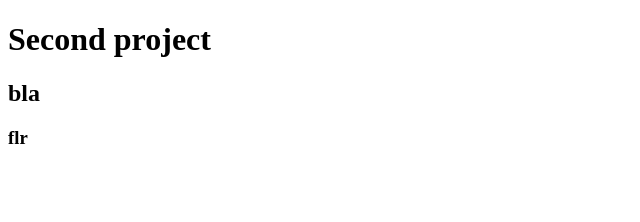
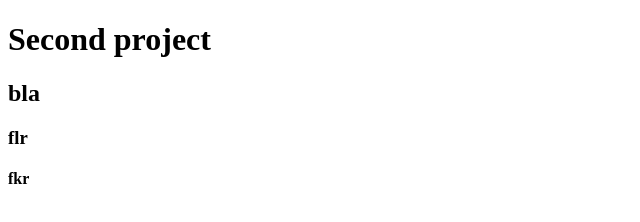
Before and after one commit to W-Synopsis-W/second-project, a plain HTML site: page index.html in a window 1280 px wide. Shown: the full height of the page, 0-640 px from the left. Drawn offline with Linux system fonts and the light colour scheme.

Commit message:
modif index.html

```diff
--- a/index.html
+++ b/index.html
@@ -10,6 +10,7 @@
     <h1>Second project</h1>
     <h2>bla</h2>
     <h3>flr</h3>
+    <h4>fkr</h4>
 
 </body>
 
```
